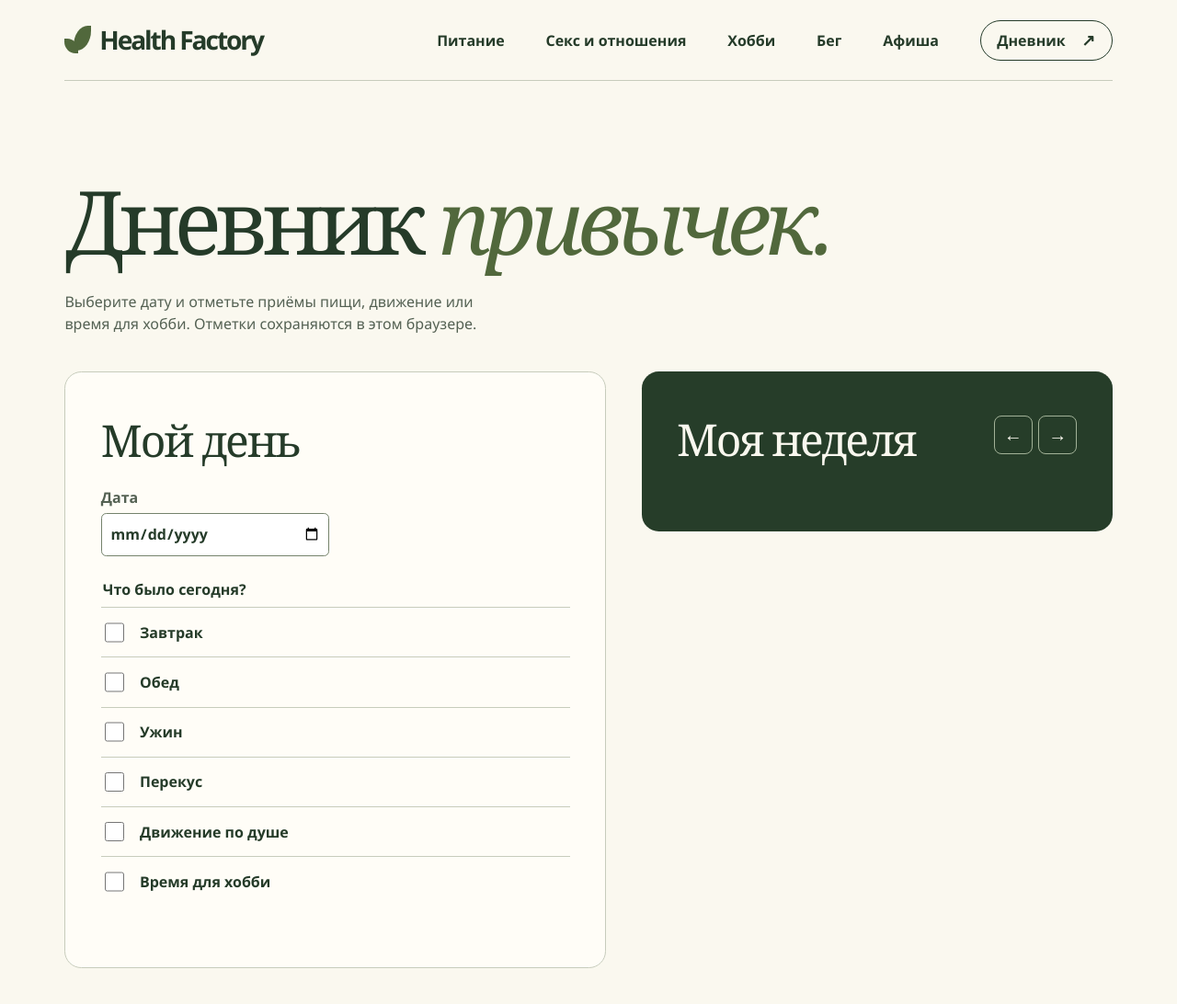
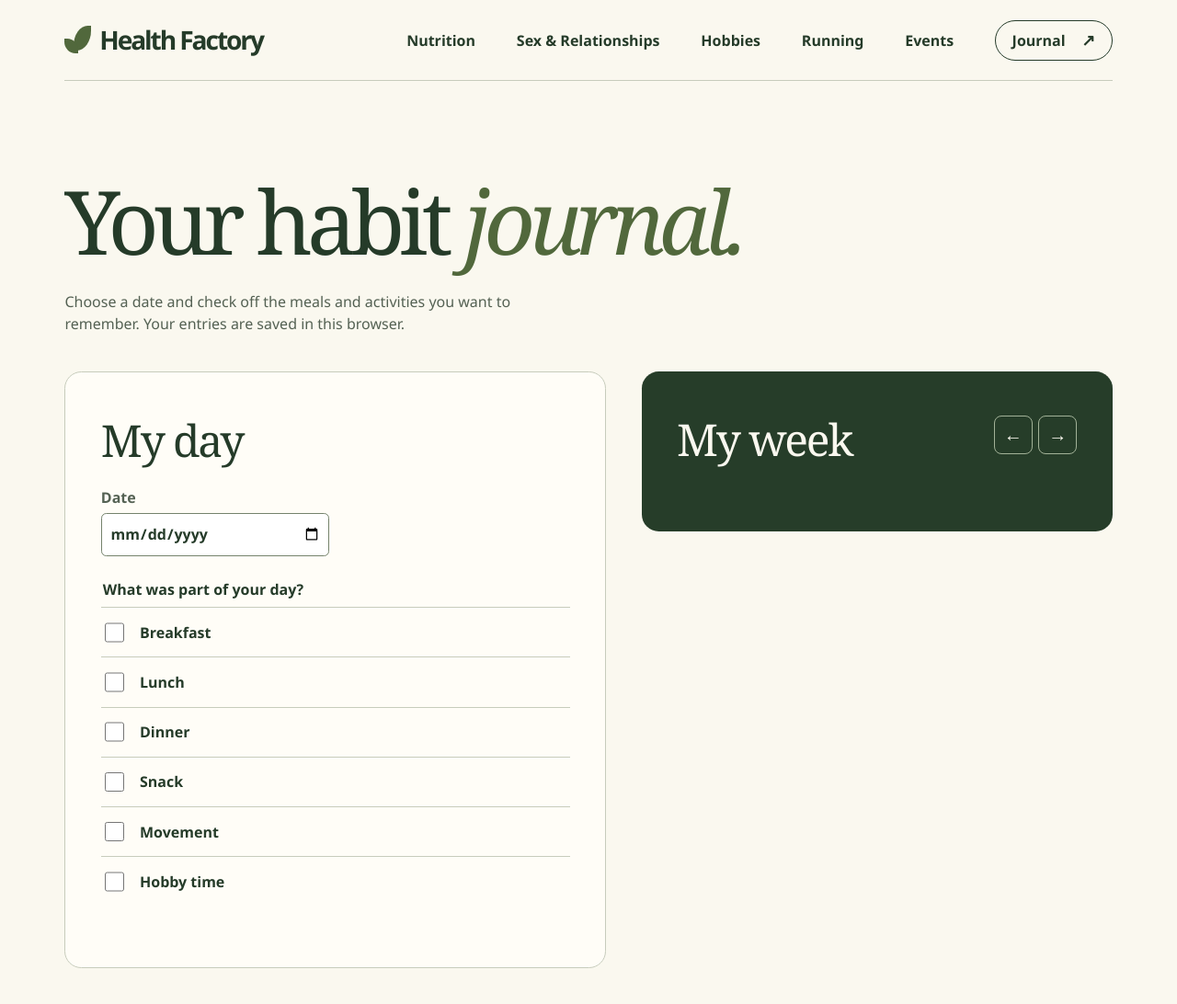
Before and after one commit to Alexg7707/health-factory, a plain HTML site: page journal.html in a window 1280 px wide. Shown: the whole page at 92% size. Drawn offline with Linux system fonts and the light colour scheme; a script that the page names is missing.

Commit message:
Introduce the weekly journal in English

```diff
--- a/journal.html
+++ b/journal.html
@@ -1,63 +1,63 @@
 <!doctype html>
-<html lang="ru">
+<html lang="en">
 <head>
   <meta charset="utf-8">
   <meta name="viewport" content="width=device-width, initial-scale=1">
   <meta name="theme-color" content="#263d29">
-  <meta name="description" content="Личный дневник еды, движения и отдыха. Отмечайте привычки и смотрите свою неделю.">
-  <title>Дневник привычек — Health Factory</title>
+  <meta name="description" content="Keep track of meals, movement and hobbies in a personal journal. See your entries one week at a time.">
+  <title>Habit Journal — Health Factory</title>
   <link rel="stylesheet" href="./style.css">
   <link rel="stylesheet" href="./journal.css">
   <script type="module" src="./journal.js"></script>
 </head>
 <body class="journal-page">
-<a class="skip" href="#main">К содержанию</a>
+<a class="skip" href="#main">Skip to content</a>
 <header class="masthead shell">
   <a class="brand" href="./index.html"><span class="sprout" aria-hidden="true"></span>Health Factory</a>
-  <nav aria-label="Основная навигация">
-    <a href="./nutrition.html">Питание</a>
-    <a href="./relationships.html">Секс и отношения</a>
-    <a href="./hobbies.html">Хобби</a>
-    <a href="./running.html">Бег</a>
-    <a href="./events.html">Афиша</a>
-    <a class="nav-plan" href="./journal.html" aria-current="page">Дневник <span aria-hidden="true">↗</span></a>
+  <nav aria-label="Main navigation">
+    <a href="./nutrition.html">Nutrition</a>
+    <a href="./relationships.html">Sex &amp; Relationships</a>
+    <a href="./hobbies.html">Hobbies</a>
+    <a href="./running.html">Running</a>
+    <a href="./events.html">Events</a>
+    <a class="nav-plan" href="./journal.html" aria-current="page">Journal <span aria-hidden="true">↗</span></a>
   </nav>
 </header>
 <main id="main" class="shell journal-main">
   <div class="journal-intro">
-    <h1>Дневник <em>привычек.</em></h1>
-    <p>Выберите дату и отметьте приёмы пищи, движение или время для хобби. Отметки сохраняются в этом браузере.</p>
+    <h1>Your habit <em>journal.</em></h1>
+    <p>Choose a date and check off the meals and activities you want to remember. Your entries are saved in this browser.</p>
   </div>
   <div class="journal-layout">
     <section class="day-editor" aria-labelledby="day-title">
-      <h2 id="day-title">Мой день</h2>
+      <h2 id="day-title">My day</h2>
       <form id="day-form">
         <div class="day-fields">
-          <label>Дата <input type="date" name="date" required></label>
+          <label>Date <input type="date" name="date" required></label>
         </div>
         <fieldset>
-          <legend>Что было сегодня?</legend>
-          <label class="habit"><input type="checkbox" name="habit" value="breakfast"><strong>Завтрак</strong></label>
-          <label class="habit"><input type="checkbox" name="habit" value="lunch"><strong>Обед</strong></label>
-          <label class="habit"><input type="checkbox" name="habit" value="dinner"><strong>Ужин</strong></label>
-          <label class="habit"><input type="checkbox" name="habit" value="snack"><strong>Перекус</strong></label>
-          <label class="habit"><input type="checkbox" name="habit" value="move"><strong>Движение по душе</strong></label>
-          <label class="habit"><input type="checkbox" name="habit" value="hobby"><strong>Время для хобби</strong></label>
+          <legend>What was part of your day?</legend>
+          <label class="habit"><input type="checkbox" name="habit" value="breakfast"><strong>Breakfast</strong></label>
+          <label class="habit"><input type="checkbox" name="habit" value="lunch"><strong>Lunch</strong></label>
+          <label class="habit"><input type="checkbox" name="habit" value="dinner"><strong>Dinner</strong></label>
+          <label class="habit"><input type="checkbox" name="habit" value="snack"><strong>Snack</strong></label>
+          <label class="habit"><input type="checkbox" name="habit" value="move"><strong>Movement</strong></label>
+          <label class="habit"><input type="checkbox" name="habit" value="hobby"><strong>Hobby time</strong></label>
         </fieldset>
-        <button id="delete-day" type="button" hidden>Удалить запись за день</button>
+        <button id="delete-day" type="button" hidden>Delete this day’s entry</button>
         <p id="journal-status" role="status" aria-live="polite" aria-atomic="true"></p>
       </form>
     </section>
     <section class="week-panel" aria-labelledby="week-title">
-      <div class="week-header"><h2 id="week-title">Моя неделя</h2>
-        <div class="week-nav"><button type="button" id="prev-week" aria-label="Предыдущая неделя">←</button><button type="button" id="next-week" aria-label="Следующая неделя">→</button></div>
+      <div class="week-header"><h2 id="week-title">My week</h2>
+        <div class="week-nav"><button type="button" id="prev-week" aria-label="Previous week">←</button><button type="button" id="next-week" aria-label="Next week">→</button></div>
       </div>
       <p id="week-range"></p>
-      <div id="week-days" aria-label="Дни выбранной недели" role="group"></div>
+      <div id="week-days" aria-label="Days of the selected week" role="group"></div>
       <p id="week-caption"></p>
-      <ul id="week-counts" aria-label="Отмеченные привычки за неделю"></ul>
+      <ul id="week-counts" aria-label="Habit totals for the week"></ul>
     </section>
   </div>
-  <noscript><p>Для выбора даты и сохранения отметок включите JavaScript в браузере.</p></noscript>
+  <noscript><p>Turn on JavaScript in your browser to choose a date and save your entries.</p></noscript>
 </main>
 </body></html>
```
